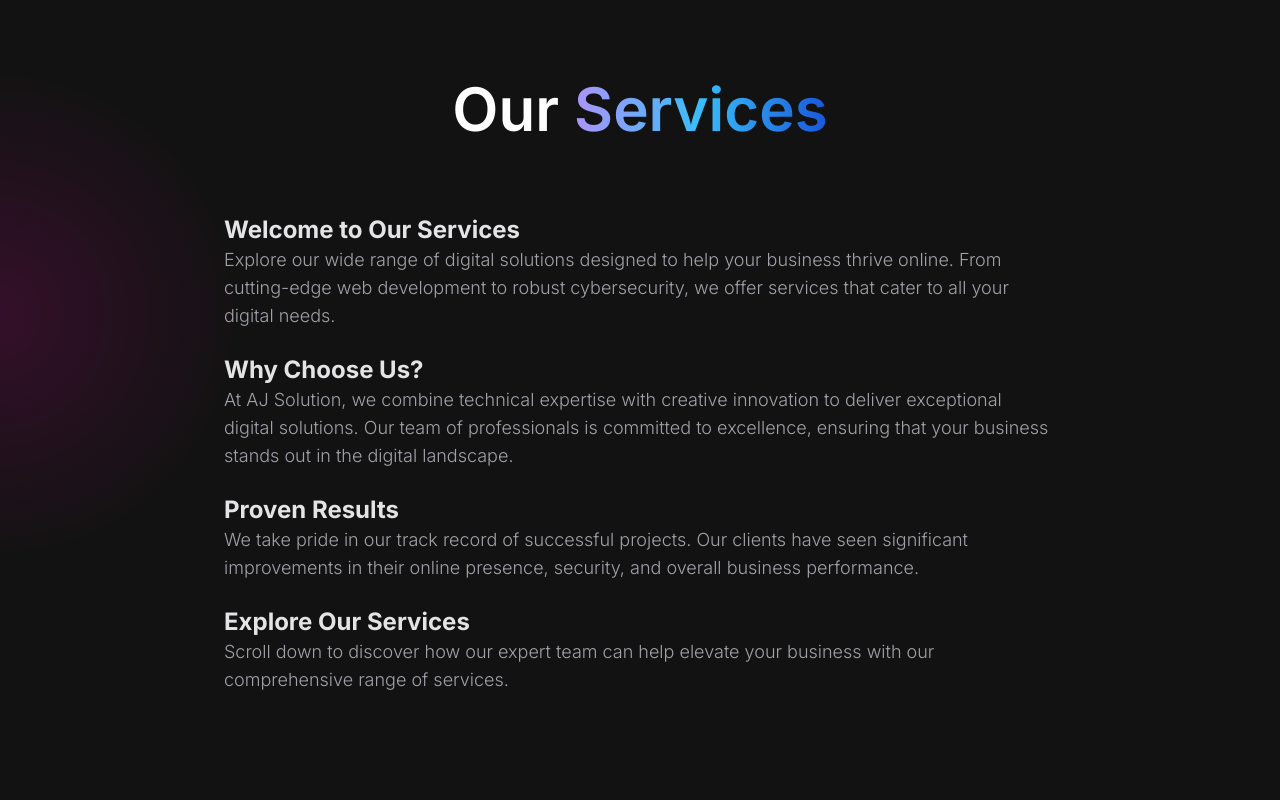
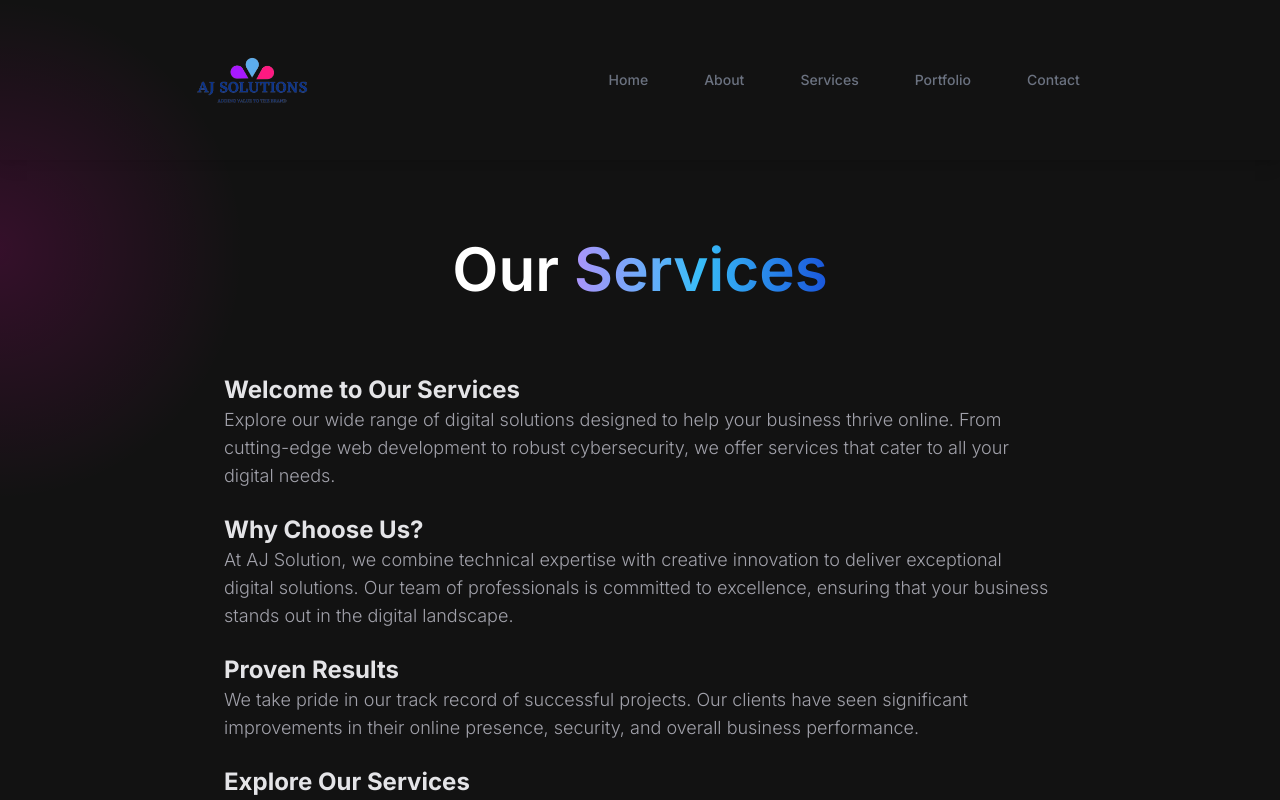
Before and after one commit to sanjvj/AJ-Solution, a React (Vite) app in the folder frontend/: page /services in a window 1280 px wide. Shown: the top 800 px of the page. Built offline with nearby package versions, Linux system fonts and the light colour scheme.

Commit message:
Changes in Services page

```diff
--- a/frontend/src/pages/Services.jsx
+++ b/frontend/src/pages/Services.jsx
@@ -3,9 +3,11 @@ import {ServiceIntro} from "../Components/ServiceIntro";
 import { ServiceHero } from "../Components/ServiceHero";
 import { ServiceCard } from "../Components/ServiceCard";
 import {FooterAnimation} from "../Components/FooterAnimation"
+import { Topbar } from "../Components/Topbar";
 export function Services() {
   return (
     <div>
+    <Topbar></Topbar>
       <div className="mx-auto max-w-7xl px-4 sm:px-6 lg:px-8">
       <ServiceIntro></ServiceIntro>
       <ServiceHero></ServiceHero>
```
